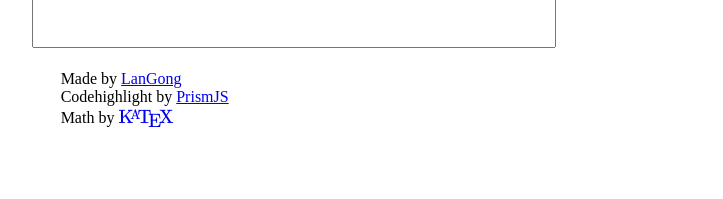
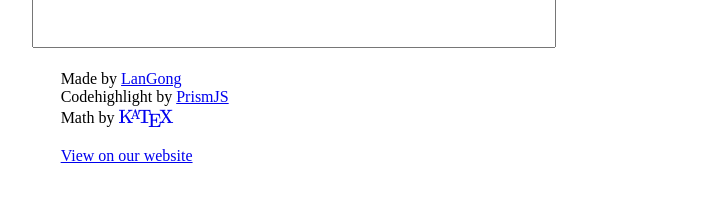
Before and after one commit to langong-dev/emarkdown, a plain HTML site: page index.html in a window 1280 px wide. Shown: the part 211-410 px from the top of the page, without its empty margins (39-762 px from the left). Drawn offline with nearby package versions, Linux system fonts and the light colour scheme.

Commit message:
Update index.html

```diff
--- a/index.html
+++ b/index.html
@@ -40,7 +40,9 @@ $(document).ready(function () { // this need jquery
           <span>
             Made by <a href="https://langong-dev.github.io">LanGong</a> <br>
             Codehighlight by <a href="https://prismjs.com/">PrismJS</a> <br>
-            Math by <a href="https://katex.org">$\KaTeX$</a>
+            Math by <a href="https://katex.org">$\KaTeX$</a> <br>
+            <br>
+            <a href="https://langong-dev.github.io">View on our website</a> <br>
           </span>
         </div>
       </div>
```
